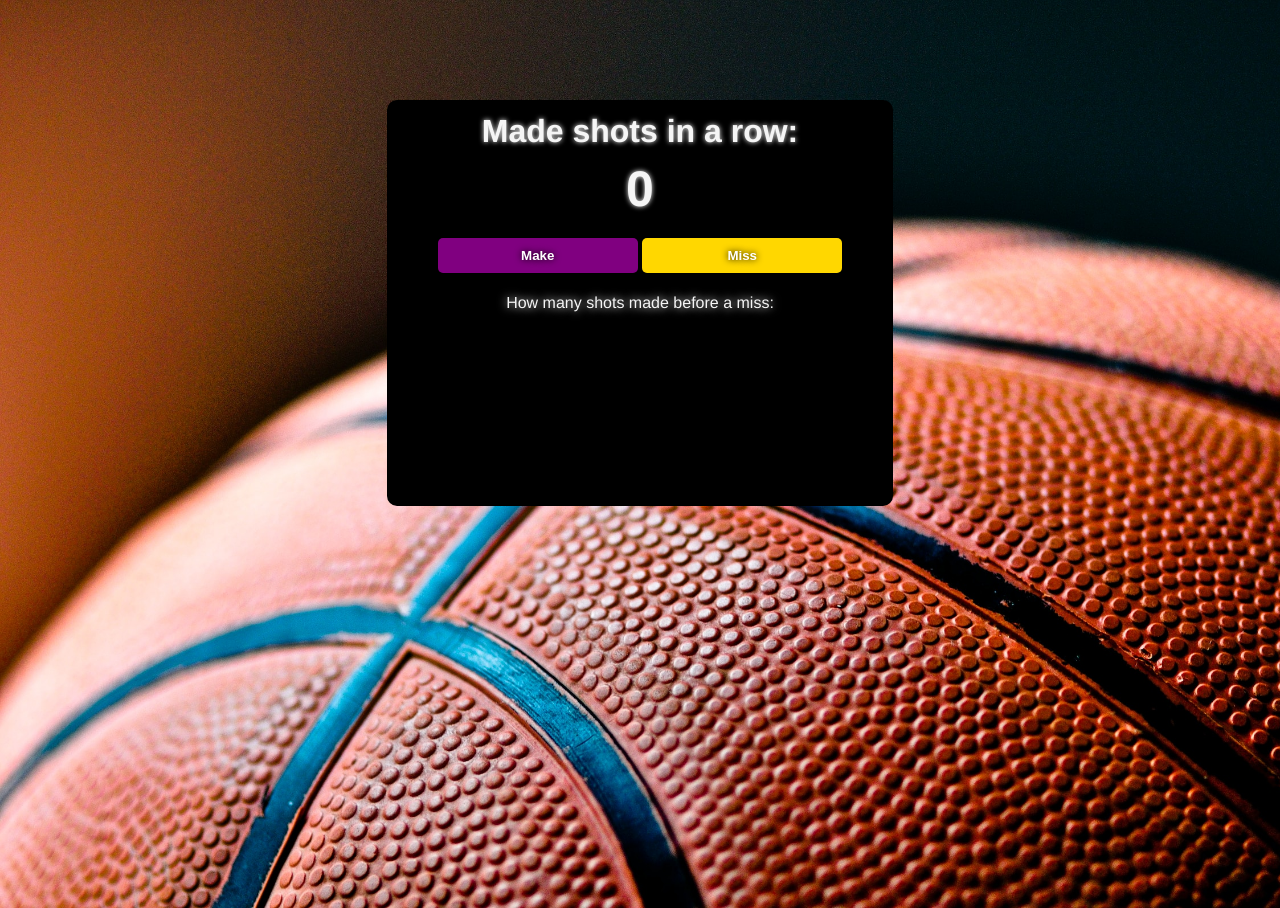
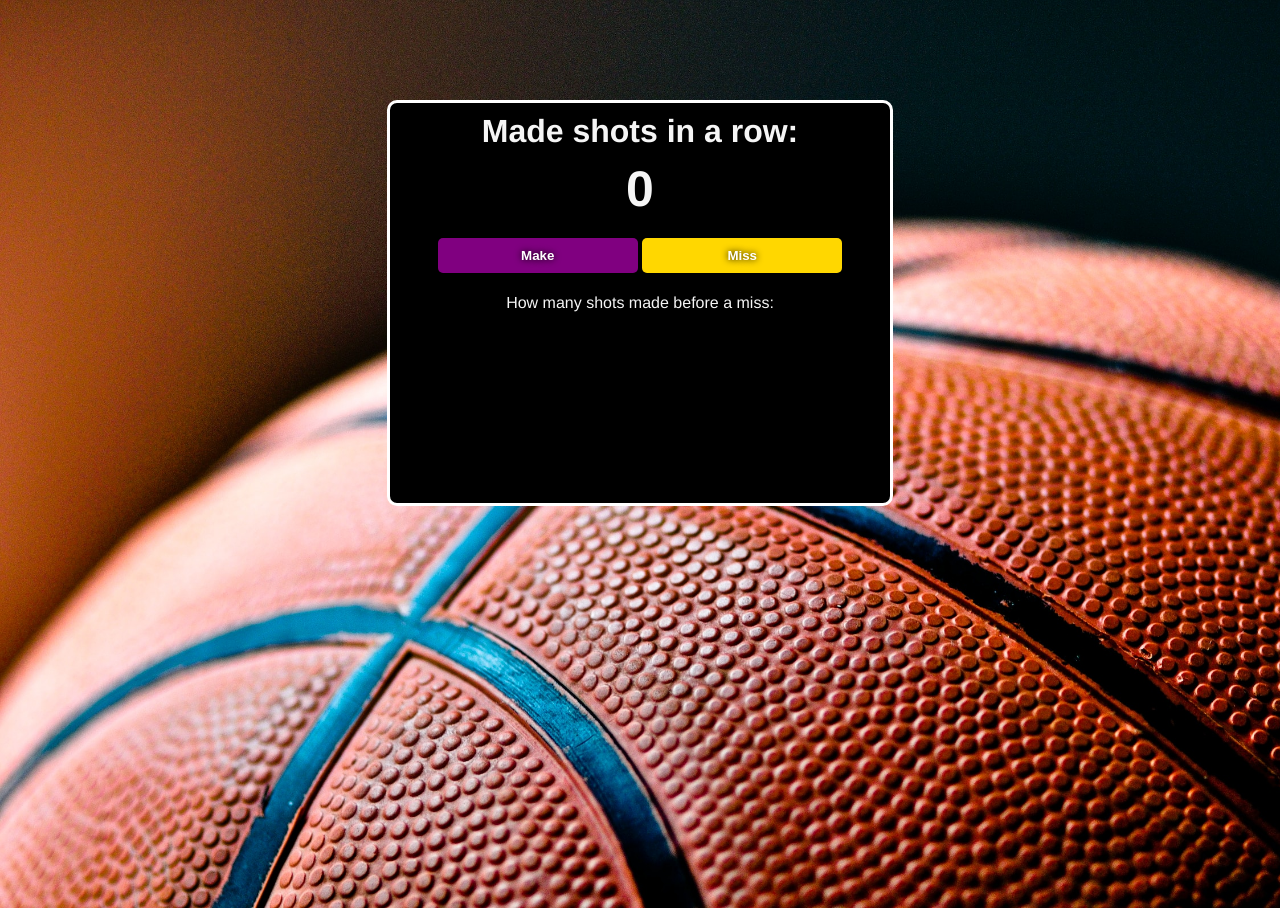
Before and after one commit to GGar99/Shot-Counter, a plain HTML site: page index.html in a window 1280 px wide. Drawn offline with Linux system fonts and the light colour scheme.

Commit message:
Update index.css

```diff
--- a/index.css
+++ b/index.css
@@ -11,18 +11,12 @@ body {
 h1 {
     margin-top: 10px;
     margin-bottom: 10px;
-    text-shadow: 0px 0px 5px whitesmoke;
 }
 
 h2 {
     font-size: 50px;
     margin-top: 0;
     margin-bottom: 20px;
-    text-shadow: 0px 0px 5px whitesmoke;
-}
-
-p {
-    text-shadow: 0px 0px 10px whitesmoke;
 }
 
 button {
@@ -42,7 +36,7 @@ button {
     max-width: 500px;
     height: 50%;
     margin: 100px auto;
-    border: 3px solid black;
+    border: 3px solid white;
     border-radius: 10px;
 }
 
```
